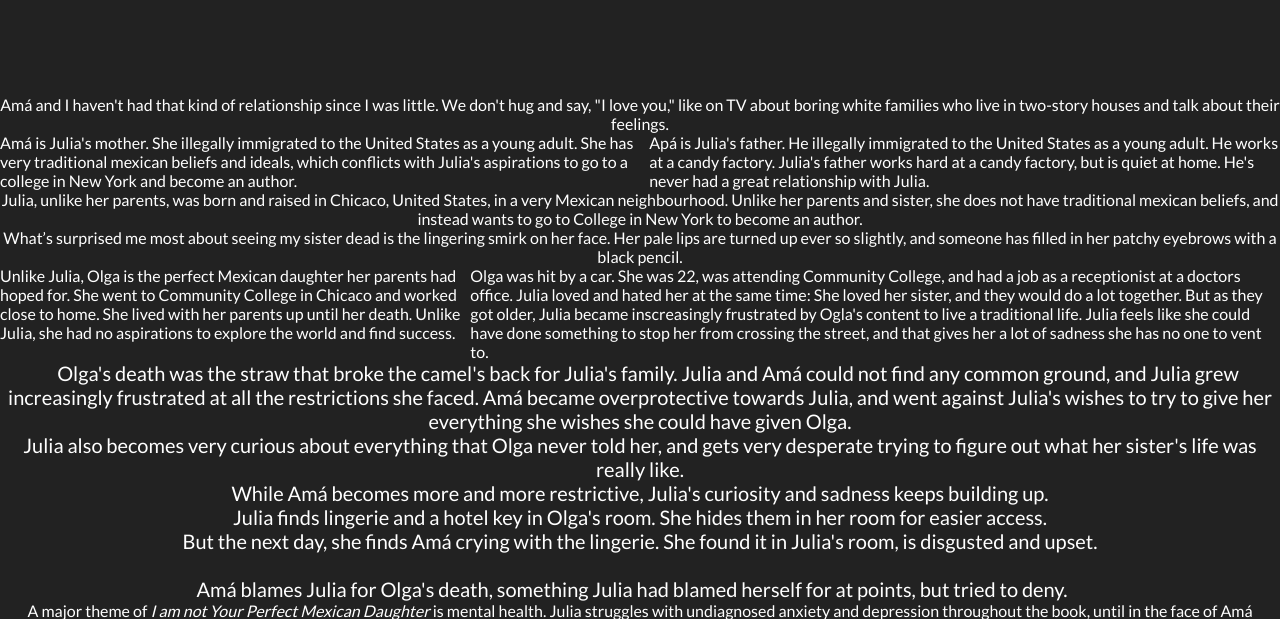
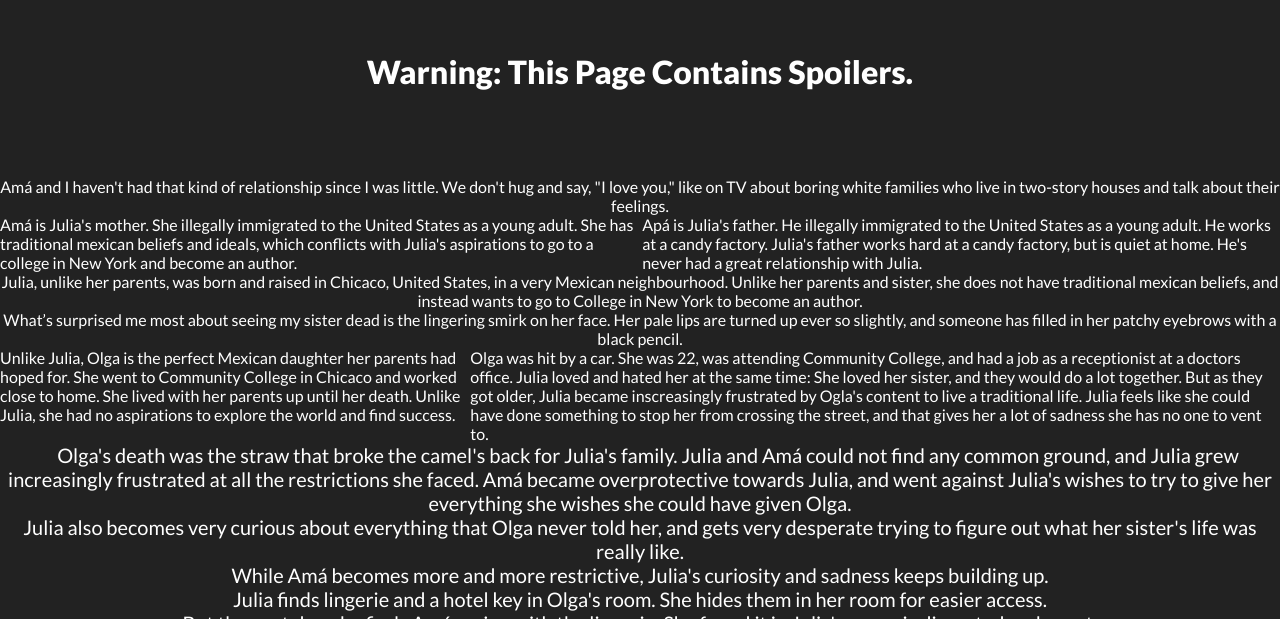
Before and after one commit to jamesbmadden/bookclub-project-site, a website: page index.html in a window 1280 px wide. Shown: the part 481-1100 px from the top of the page. Drawn offline with Linux system fonts and the light colour scheme; files whose address does not match are found by name.

Commit message:
Spoiler Warning

```diff
--- a/index.html
+++ b/index.html
@@ -25,6 +25,7 @@
         position: relative;
         height: 4rem;
       }
+      h1 {text-align: center}
       .text-align-centre {text-align: center}
       html, body {margin: 0}
       footer {background-color: #333; color: white; padding: 1rem}
@@ -34,13 +35,14 @@
   <body>
     <bc-header></bc-header>
     <main>
+      <h1>Warning: This Page Contains Spoilers.</h1>
       <div class="anchor" id="characters"></div>
       <div class="part-1" id="1">
         <div class="text-align-centre">
           <bc-blockquote credit="Julia">Amá and I haven't had that kind of relationship since I was little. We don't hug and say, "I love you," like on TV about boring white families who live in two-story houses and talk about their feelings.</bc-blockquote>
         </div>
         <div class="block-container">
-          <bc-character character="Amá">Amá is Julia's mother. She illegally immigrated to the United States as a young adult. She has very traditional mexican beliefs and ideals, which conflicts with Julia's aspirations to go to a college in New York and become an author.</bc-character>
+          <bc-character character="Amá">Amá is Julia's mother. She illegally immigrated to the United States as a young adult. She has traditional mexican beliefs and ideals, which conflicts with Julia's aspirations to go to a college in New York and become an author.</bc-character>
           <bc-character character="Apá">Apá is Julia's father. He illegally immigrated to the United States as a young adult. He works at a candy factory. Julia's father works hard at a candy factory, but is quiet at home. He's never had a great relationship with Julia.</bc-character>
         </div>
         <div class="text-align-centre">
```
